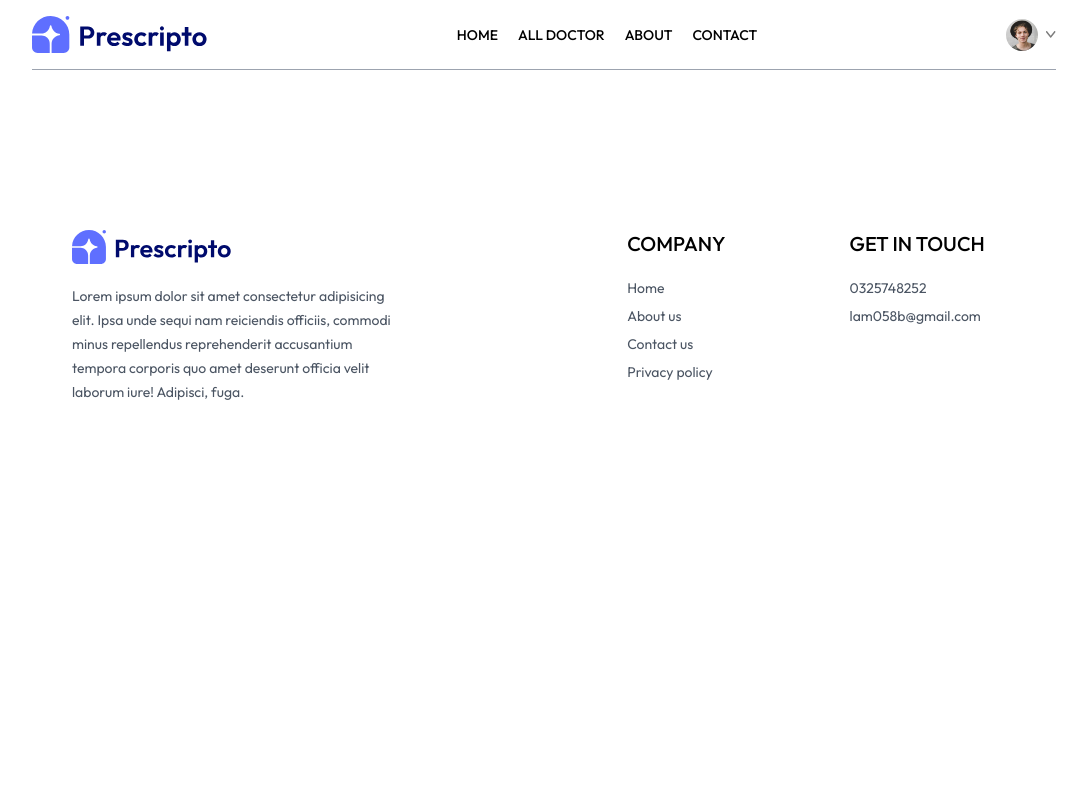
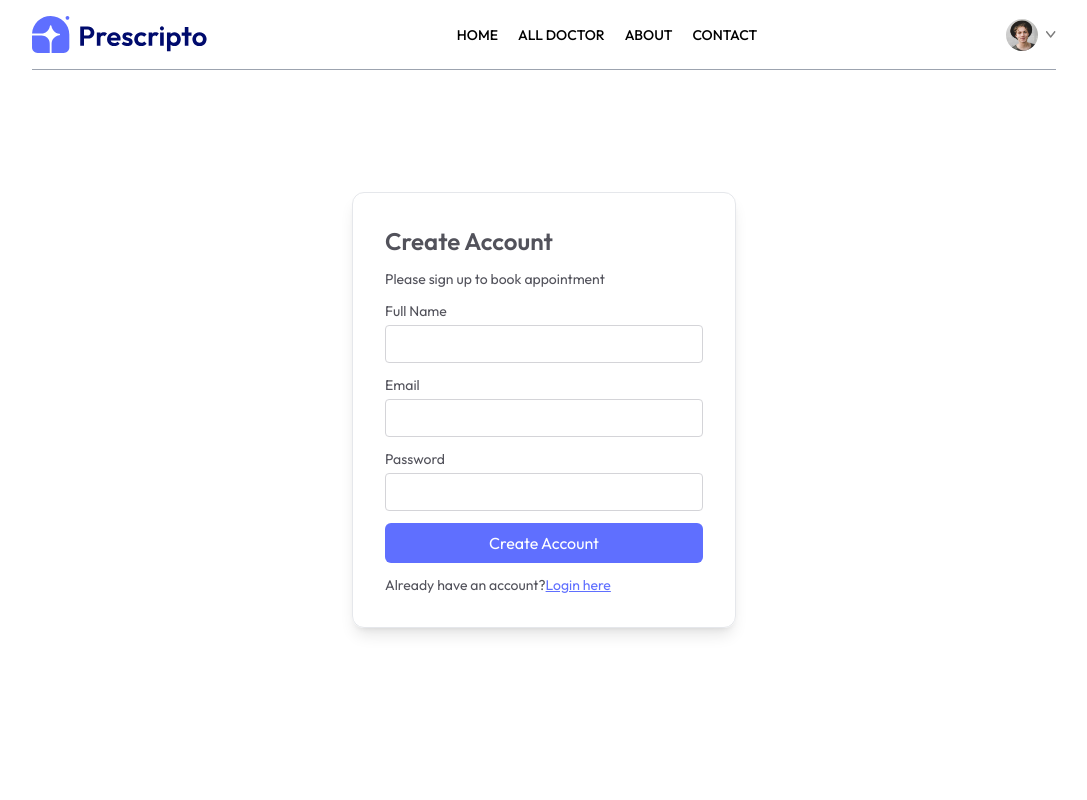
Before and after one commit to lam4est/Doctor_Booking_Appointment, a React (Vite) app in the folder frontend/: page /login in a window 1280 px wide. Shown: the top 800 px of the page, without its empty margins (96-1183 px from the left). Built offline with nearby package versions, Linux system fonts and the light colour scheme; the HTML template or start-up script is replaced by a standard one.

Commit message:
create login and sign up page

```diff
--- a/frontend/src/pages/Login.jsx
+++ b/frontend/src/pages/Login.jsx
@@ -1,10 +1,56 @@
-import React from 'react'
+import React, { useState } from 'react'
 
 const Login = () => {
+
+  const [state, setState] = useState('Sign Up')
+
+  const [email, setEmail] = useState('')
+  const [password, setPassword] = useState('')
+  const [name, setName] = useState('')
+
+  const onSubmitHandler = async(event) => {
+    event.preventDefault()
+  }
+
   return (
-    <div>
+    <form className='min-h-[80vh] flex items-center'>
+        <div className='flex flex-col gap-3 m-auto items-start p-8 min-w-[340px] sm:min-w-96 border rounded-xl text-zinc-600 text-sm shadow-lg'>
+          <p className='text-2xl font-semibold'
+             >{state === 'Sign Up' ? "Create Account" : "Login"}</p>
+          <p>Please {state === 'Sign Up' ? "sign up" : "log in"} to book appointment</p>
+          {
+            state === "Sign Up" &&
+            <div className='w-full'>
+              <p>Full Name</p>
+              <input className='border border-zinc-300 rounded w-full p-2 mt-1'
+                    type="text" onChange={(e)=> setName(e.target.name)} value={name} required />
+            </div>
+          }
 
-    </div>
+          <div className='w-full'>
+            <p>Email</p>
+            <input className='border border-zinc-300 rounded w-full p-2 mt-1'
+                    type="email" onChange={(e)=> setEmail(e.target.name)} value={email} required/>
+          </div>
+
+          <div className='w-full'>
+            <p>Password</p>
+            <input className='border border-zinc-300 rounded w-full p-2 mt-1'
+                     type="password" onChange={(e)=> setPassword(e.target.name)} value={password} required/>
+          </div>
+
+          <button className='bg-primary text-white w-full py-2 rounded-md text-base'
+                   >{state === 'Sign Up' ? "Create Account" : "Login"}</button>
+
+                   {
+                    state === "Sign Up"
+                    ? <p>Already have an account?
+                         <span onClick={()=>setState('Login')} className='text-primary underline cursor-pointer'>Login here</span></p>
+                    : <p>Create an new account?
+                         <span onClick={()=>setState('Sign Up')} className='text-primary underline cursor-pointer'>Click here</span></p>
+                   }
+        </div>
+    </form>
   )
 }
 
```
